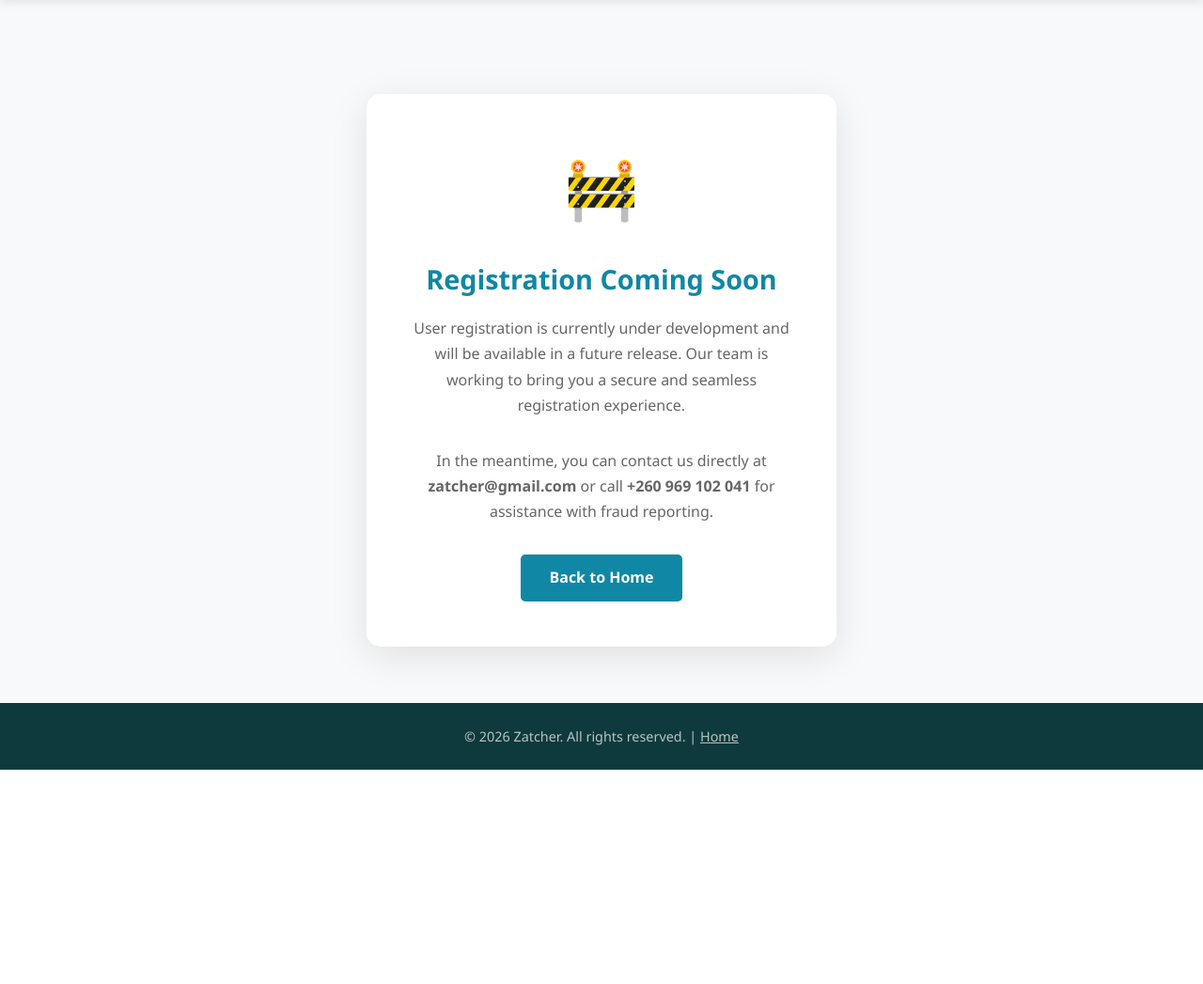
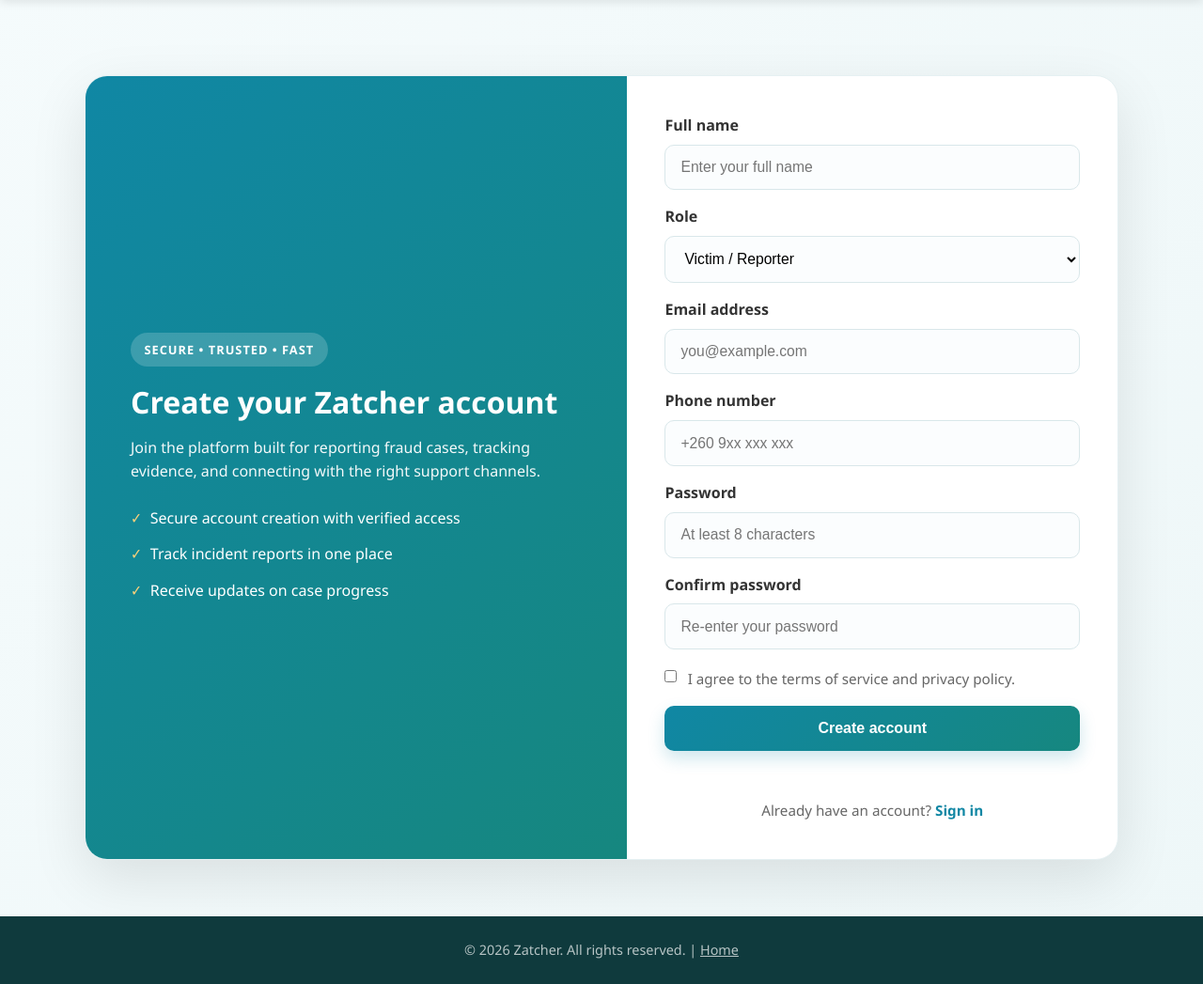
Before and after one commit to BBCharming/CS361-Group-Project, a PHP site: page /register.html in a window 1280 px wide. Shown: the part 102-1149 px from the top of the page at 94% size. Before the commit the page ends 921 px from the top, so only its background shows below. Run offline with PHP 8.4, Linux system fonts and the light colour scheme.

Commit message:
Inclusion of registration form

```diff
--- a/assets/css/style.css
+++ b/assets/css/style.css
@@ -1149,6 +1149,194 @@ section h2 {
 }
 
 /* =============================================
+   Auth / Register Page Styles
+   ============================================= */
+.auth-page {
+    min-height: 100vh;
+    display: flex;
+    flex-direction: column;
+    background: linear-gradient(135deg, #f5fbfc 0%, #eef7f8 100%);
+}
+
+.auth-content {
+    flex: 1;
+    display: flex;
+    align-items: center;
+    justify-content: center;
+    padding: 80px 20px 60px;
+}
+
+.auth-card {
+    display: grid;
+    grid-template-columns: 1.05fr 0.95fr;
+    max-width: 1100px;
+    width: 100%;
+    background: var(--white);
+    border-radius: 24px;
+    overflow: hidden;
+    box-shadow: 0 20px 60px var(--shadow-medium);
+    border: 1px solid #e5f0f2;
+}
+
+.auth-intro {
+    background: linear-gradient(135deg, var(--primary-color) 0%, var(--secondary-color) 100%);
+    color: var(--white);
+    padding: 3rem;
+    display: flex;
+    flex-direction: column;
+    justify-content: center;
+}
+
+.auth-badge {
+    display: inline-block;
+    align-self: flex-start;
+    font-size: 0.8rem;
+    font-weight: 700;
+    letter-spacing: 0.08em;
+    text-transform: uppercase;
+    padding: 0.5rem 0.9rem;
+    border-radius: 999px;
+    background: rgba(255, 255, 255, 0.18);
+    margin-bottom: 1.2rem;
+}
+
+.auth-intro h1 {
+    font-size: 2rem;
+    margin-bottom: 1rem;
+    line-height: 1.2;
+}
+
+.auth-intro p {
+    margin-bottom: 1.5rem;
+    opacity: 0.95;
+}
+
+.auth-benefits {
+    list-style: none;
+    display: grid;
+    gap: 0.8rem;
+}
+
+.auth-benefits li {
+    position: relative;
+    padding-left: 1.3rem;
+}
+
+.auth-benefits li::before {
+    content: '✓';
+    position: absolute;
+    left: 0;
+    color: #ffd27a;
+    font-weight: 700;
+}
+
+.auth-form-panel {
+    padding: 2.5rem;
+}
+
+.auth-form {
+    display: grid;
+    gap: 1rem;
+}
+
+.form-row {
+    display: grid;
+    grid-template-columns: 1fr;
+    gap: 1rem;
+}
+
+.form-group {
+    display: flex;
+    flex-direction: column;
+    gap: 0.45rem;
+}
+
+.form-group label,
+.checkbox-row {
+    color: var(--text-dark);
+    font-weight: 600;
+}
+
+.auth-form input,
+.auth-form select {
+    width: 100%;
+    padding: 0.9rem 1rem;
+    border: 1px solid #d9e7ea;
+    border-radius: 10px;
+    font-size: 0.98rem;
+    transition: border-color var(--transition-fast), box-shadow var(--transition-fast);
+    background-color: #fbfdfe;
+}
+
+.auth-form input:focus,
+.auth-form select:focus {
+    outline: none;
+    border-color: var(--primary-color);
+    box-shadow: 0 0 0 4px rgba(16, 135, 164, 0.12);
+}
+
+.checkbox-row {
+    display: flex;
+    align-items: flex-start;
+    gap: 0.7rem;
+    font-size: 0.95rem;
+    color: var(--text-light);
+    font-weight: 500;
+    margin-top: 0.2rem;
+}
+
+.checkbox-row input {
+    width: auto;
+    margin-top: 0.2rem;
+}
+
+.submit-btn {
+    width: 100%;
+    padding: 0.95rem 1rem;
+    border: none;
+    border-radius: 10px;
+    background: linear-gradient(135deg, var(--primary-color) 0%, var(--secondary-color) 100%);
+    color: var(--white);
+    font-size: 1rem;
+    font-weight: 700;
+    cursor: pointer;
+    transition: transform var(--transition-fast), box-shadow var(--transition-fast);
+    box-shadow: 0 8px 18px rgba(16, 135, 164, 0.2);
+}
+
+.submit-btn:hover {
+    transform: translateY(-2px);
+    box-shadow: 0 12px 24px rgba(16, 135, 164, 0.25);
+}
+
+.form-message {
+    min-height: 1.2rem;
+    font-size: 0.95rem;
+    color: var(--primary-color);
+    font-weight: 600;
+}
+
+.form-message.error {
+    color: #b23b3b;
+}
+
+.form-footer {
+    text-align: center;
+    color: var(--text-light);
+    font-size: 0.95rem;
+}
+
+.form-footer a {
+    color: var(--primary-color);
+    text-decoration: none;
+    font-weight: 600;
+}
+
+.form-footer a:hover {
+    text-decoration: underline;
+}
+
+/* =============================================
    Responsive Design
    ============================================= */
 @media (max-width: 768px) {
--- a/assets/js/validate.js
+++ b/assets/js/validate.js
@@ -0,0 +1,58 @@
+document.addEventListener('DOMContentLoaded', function () {
+    const form = document.querySelector('.auth-form');
+    const messageBox = document.querySelector('.form-message');
+
+    if (!form || !messageBox) {
+        return;
+    }
+
+    form.addEventListener('submit', function (event) {
+        event.preventDefault();
+
+        const requiredFields = form.querySelectorAll('[required]');
+        let allFilled = true;
+
+        requiredFields.forEach(function (field) {
+            if (!field.value.trim()) {
+                allFilled = false;
+                field.classList.add('field-error');
+            } else {
+                field.classList.remove('field-error');
+            }
+        });
+
+        const password = document.getElementById('password').value;
+        const confirmPassword = document.getElementById('confirmPassword').value;
+        const termsChecked = document.getElementById('terms').checked;
+
+        messageBox.classList.remove('error');
+        messageBox.textContent = '';
+
+        if (!allFilled) {
+            messageBox.classList.add('error');
+            messageBox.textContent = 'Please fill in all required fields.';
+            return;
+        }
+
+        if (!termsChecked) {
+            messageBox.classList.add('error');
+            messageBox.textContent = 'Please accept the terms and privacy policy to continue.';
+            return;
+        }
+
+        if (password.length < 8) {
+            messageBox.classList.add('error');
+            messageBox.textContent = 'Password must be at least 8 characters long.';
+            return;
+        }
+
+        if (password !== confirmPassword) {
+            messageBox.classList.add('error');
+            messageBox.textContent = 'Passwords do not match. Please try again.';
+            return;
+        }
+
+        messageBox.textContent = 'Account details look good. Your registration request is ready to be submitted.';
+        form.reset();
+    });
+});
--- a/register.html
+++ b/register.html
@@ -7,7 +7,7 @@
     <title>Register - Zatcher</title>
     <link rel="stylesheet" href="/assets/css/style.css">
 </head>
-<body class="placeholder-page">
+<body class="auth-page">
     <!-- Navigation -->
     <nav class="navbar" role="navigation" aria-label="Main navigation">
         <div class="nav-container">
@@ -32,19 +32,78 @@
     </nav>
 
     <!-- Main Content -->
-    <main class="placeholder-content">
-        <div class="placeholder-card">
-            <div class="placeholder-icon">🚧</div>
-            <h1>Registration Coming Soon</h1>
-            <p>
-                User registration is currently under development and will be available in a future release.
-                Our team is working to bring you a secure and seamless registration experience.
-            </p>
-            <p>
-                In the meantime, you can contact us directly at <strong>zatcher@gmail.com</strong> or call
-                <strong>+260 969 102 041</strong> for assistance with fraud reporting.
-            </p>
-            <a href="index.html" class="back-btn">Back to Home</a>
+    <main class="auth-content">
+        <div class="auth-card">
+            <div class="auth-intro">
+                <span class="auth-badge">Secure • Trusted • Fast</span>
+                <h1>Create your Zatcher account</h1>
+                <p>Join the platform built for reporting fraud cases, tracking evidence, and connecting with the right support channels.</p>
+                <ul class="auth-benefits">
+                    <li>Secure account creation with verified access</li>
+                    <li>Track incident reports in one place</li>
+                    <li>Receive updates on case progress</li>
+                </ul>
+            </div>
+
+            <div class="auth-form-panel">
+                <form class="auth-form" novalidate>
+                    <div class="form-row">
+                        <div class="form-group">
+                            <label for="fullName">Full name</label>
+                            <input type="text" id="fullName" name="fullName" placeholder="Enter your full name" required>
+                        </div>
+                    </div>
+
+                    <div class="form-row">
+                        <div class="form-group">
+                            <label for="role">Role</label>
+                            <select id="role" name="role" required>
+                                <option value="victim">Victim / Reporter</option>
+                                <option value="analyst">Analyst</option>
+                                <option value="police">Police / Investigator</option>
+                                <option value="administrator">Administrator</option>
+                            </select>
+                        </div>
+                    </div>
+
+                    <div class="form-row">
+                        <div class="form-group">
+                            <label for="email">Email address</label>
+                            <input type="email" id="email" name="email" placeholder="you@example.com" required>
+                        </div>
+                    </div>
+
+                    <div class="form-row">
+                        <div class="form-group">
+                            <label for="phone">Phone number</label>
+                            <input type="tel" id="phone" name="phone" placeholder="+260 9xx xxx xxx">
+                        </div>
+                    </div>
+
+                    <div class="form-row">
+                        <div class="form-group">
+                            <label for="password">Password</label>
+                            <input type="password" id="password" name="password" minlength="8" placeholder="At least 8 characters" required>
+                        </div>
+                    </div>
+
+                    <div class="form-row">
+                        <div class="form-group">
+                            <label for="confirmPassword">Confirm password</label>
+                            <input type="password" id="confirmPassword" name="confirmPassword" minlength="8" placeholder="Re-enter your password" required>
+                        </div>
+                    </div>
+
+                    <label class="checkbox-row">
+                        <input type="checkbox" id="terms" name="terms" required>
+                        <span>I agree to the terms of service and privacy policy.</span>
+                    </label>
+
+                    <button type="submit" class="submit-btn">Create account</button>
+                    <p class="form-message" role="status" aria-live="polite"></p>
+                    <p class="form-footer">Already have an account? <a href="login.html">Sign in</a></p>
+                </form>
+            </div>
         </div>
     </main>
 
@@ -53,7 +112,8 @@
         <p>&copy; 2026 Zatcher. All rights reserved. | <a href="index.html" style="color: rgba(255,255,255,0.7);">Home</a></p>
     </footer>
 
-    <!-- JavaScript for Mobile Menu -->
+    <!-- JavaScript -->
+    <script src="/assets/js/validate.js"></script>
     <script>
         document.addEventListener('DOMContentLoaded', function() {
             const menuToggle = document.querySelector('.mobile-menu-toggle');
@@ -67,7 +127,6 @@
                     this.classList.toggle('active');
                 });
 
-                // Close menu when clicking outside
                 document.addEventListener('click', function(e) {
                     if (!navLinks.contains(e.target) && !menuToggle.contains(e.target)) {
                         navLinks.classList.remove('active');
```
Also changed, not shown: auth/register.php (added).
